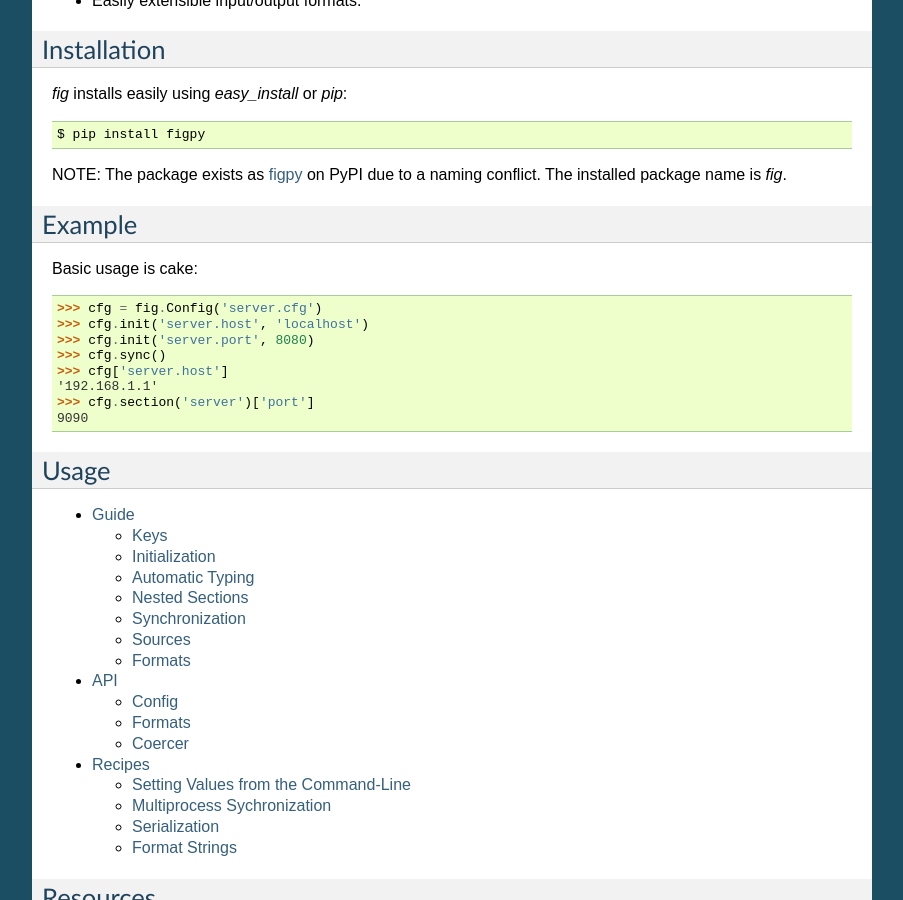
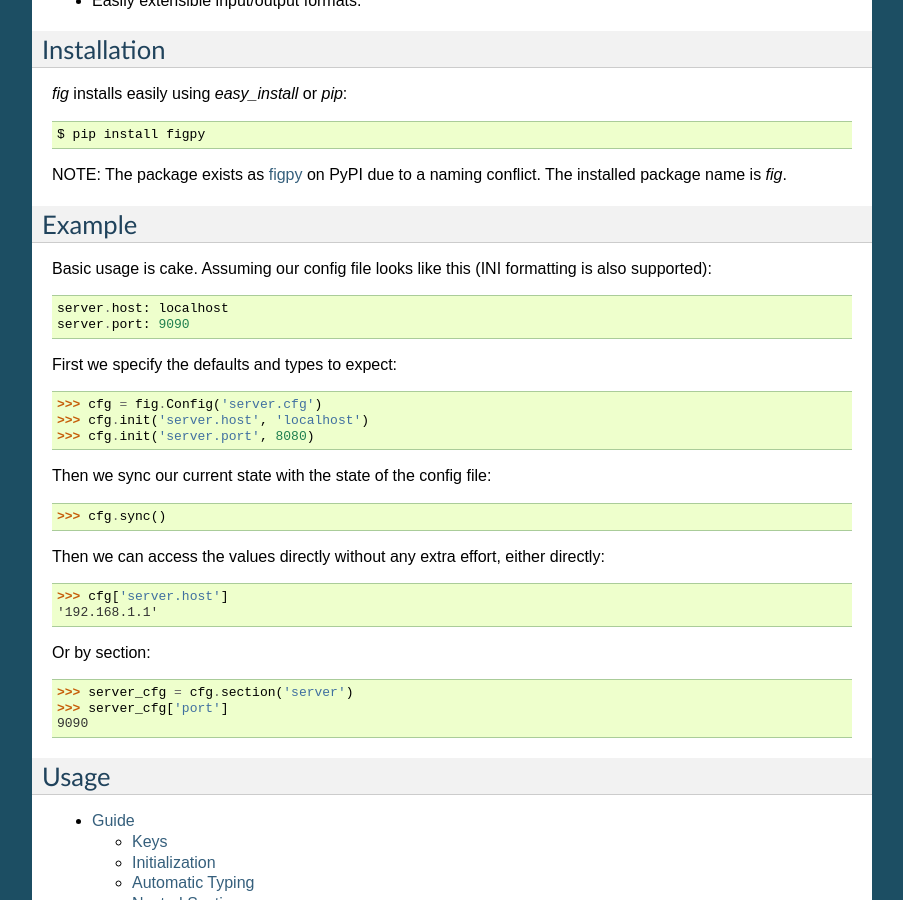
Before and after one commit to dhagrow/profig, a Sphinx documentation site: the page built from docs/index.txt, in a window 1280 px wide and 900 px high, scrolled down 393 px. Shown: the whole window, without its empty margins (198-1101 px from the left). Built offline with Sphinx 7.4.7, drawn with Linux system fonts in a browser that asks for light colours; the version number could not be read and is left out.

Commit message:
clarify the initial example

```diff
--- a/docs/index.txt
+++ b/docs/index.txt
@@ -36,15 +36,32 @@
 Example
 -------
 
-Basic usage is cake::
+Basic usage is cake. Assuming our config file looks like this (INI formatting
+is also supported)::
+
+    server.host: localhost
+    server.port: 9090
+
+First we specify the defaults and types to expect::
 
     >>> cfg = fig.Config('server.cfg')
     >>> cfg.init('server.host', 'localhost')
     >>> cfg.init('server.port', 8080)
+
+Then we sync our current state with the state of the config file::
+
     >>> cfg.sync()
+
+Then we can access the values directly without any extra effort, either
+directly::
+
     >>> cfg['server.host']
     '192.168.1.1'
-    >>> cfg.section('server')['port']
+
+Or by section::
+
+    >>> server_cfg = cfg.section('server')
+    >>> server_cfg['port']
     9090
 
 Usage
```
Also changed, not shown: README.rst (+19 -3 lines).
